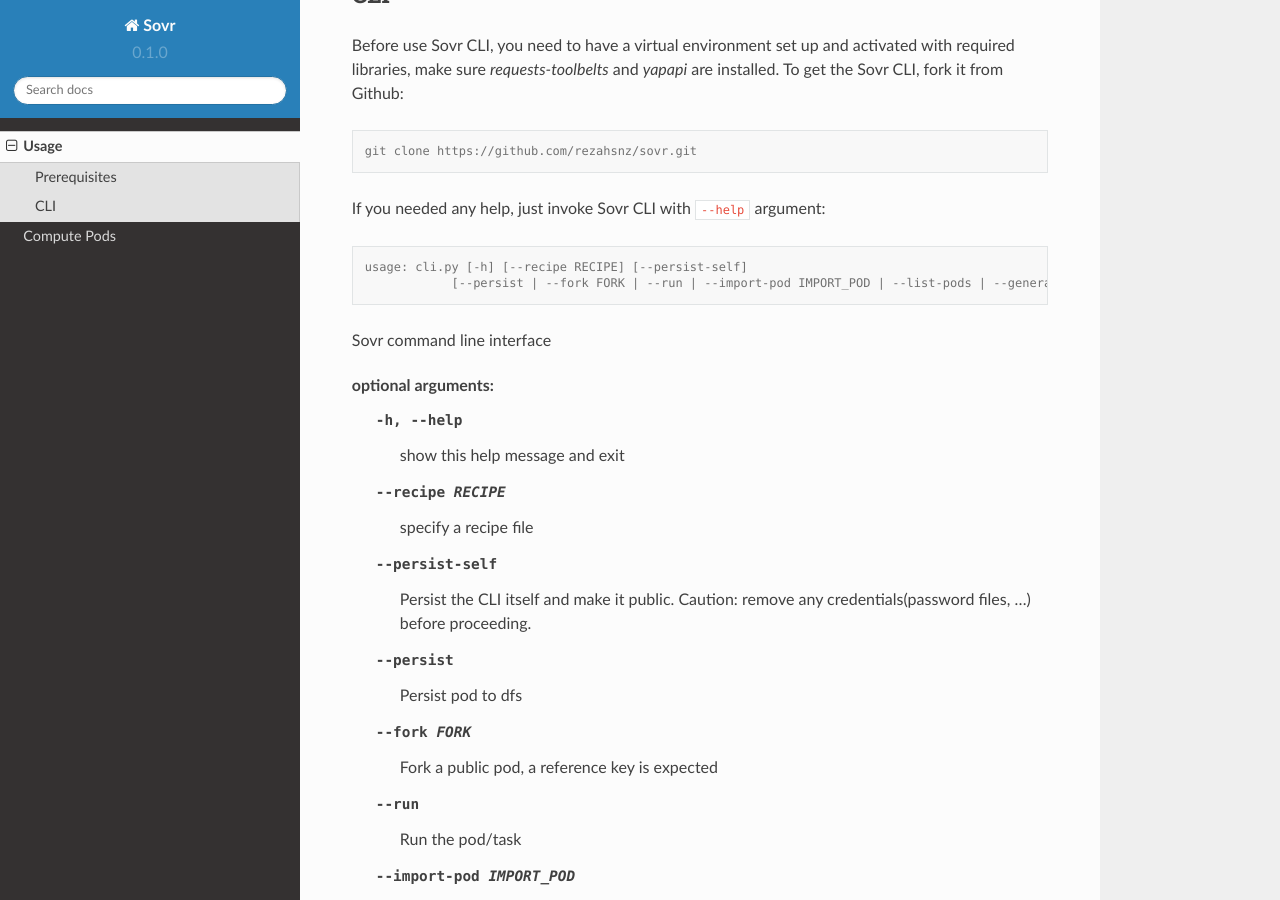
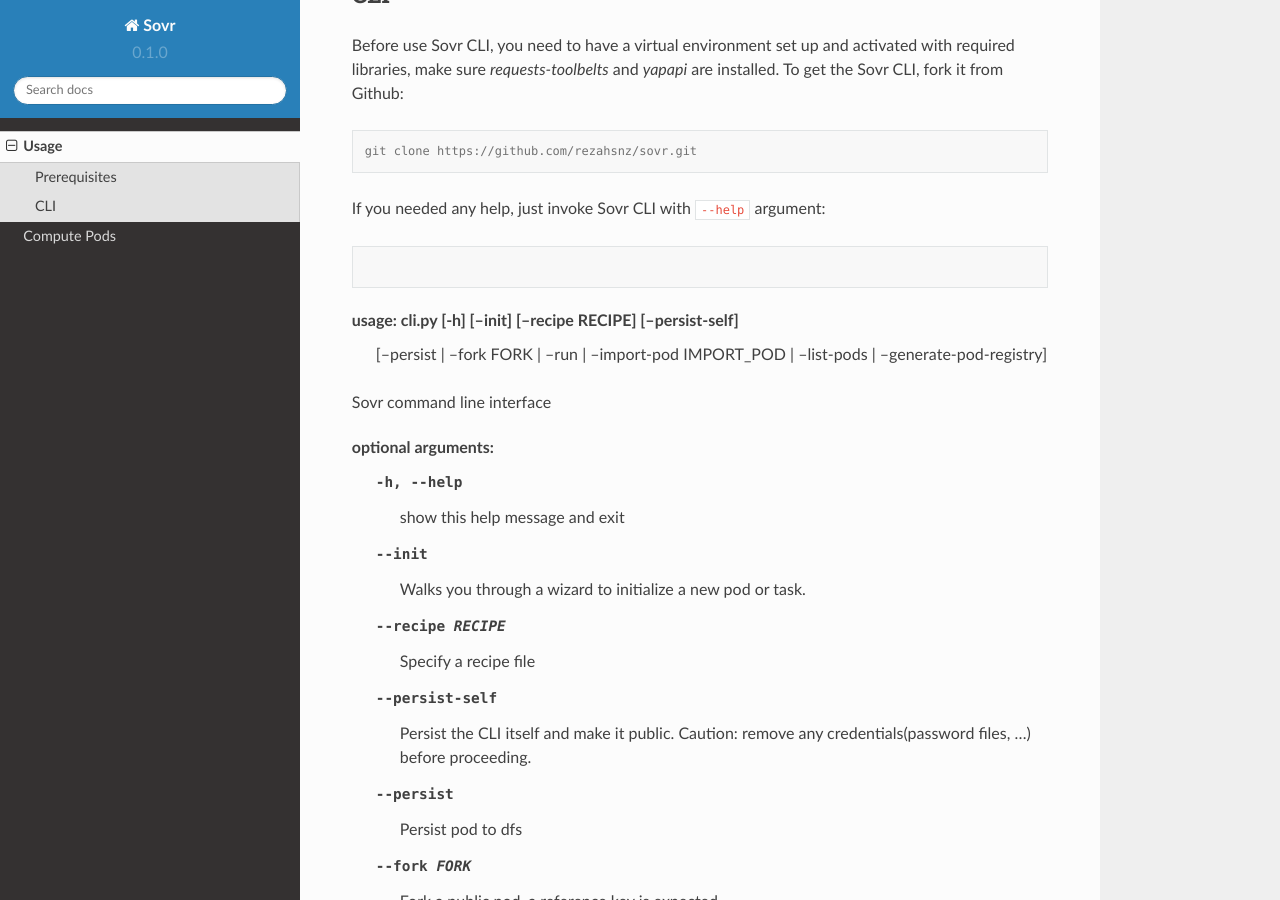
Before and after one commit to WholesumNet/sovr, a Sphinx documentation site: the page built from docs/source/usage.rst, in a window 1280 px wide and 900 px high, scrolled down 2227 px. Built offline with Sphinx 7.4.7 and the Read the Docs theme 2.0.0, drawn with Linux system fonts in a browser that asks for light colours.

```diff
--- a/docs/source/usage.rst
+++ b/docs/source/usage.rst
@@ -110,14 +110,16 @@ If you needed any help, just invoke Sovr CLI with ``--help`` argument:
 
 .. code-block:: console
 
-  usage: cli.py [-h] [--recipe RECIPE] [--persist-self]
+usage: cli.py [-h] [--init] [--recipe RECIPE] [--persist-self]
               [--persist | --fork FORK | --run | --import-pod IMPORT_POD | --list-pods | --generate-pod-registry]
 
 Sovr command line interface
 
 optional arguments:
   -h, --help            show this help message and exit
-  --recipe RECIPE       specify a recipe file
+  --init                Walks you through a wizard to initialize a new pod or
+                        task.
+  --recipe RECIPE       Specify a recipe file
   --persist-self        Persist the CLI itself and make it public. Caution:
                         remove any credentials(password files, ...) before
                         proceeding.
```
Also changed, not shown: README.md (+6 -3 lines).
